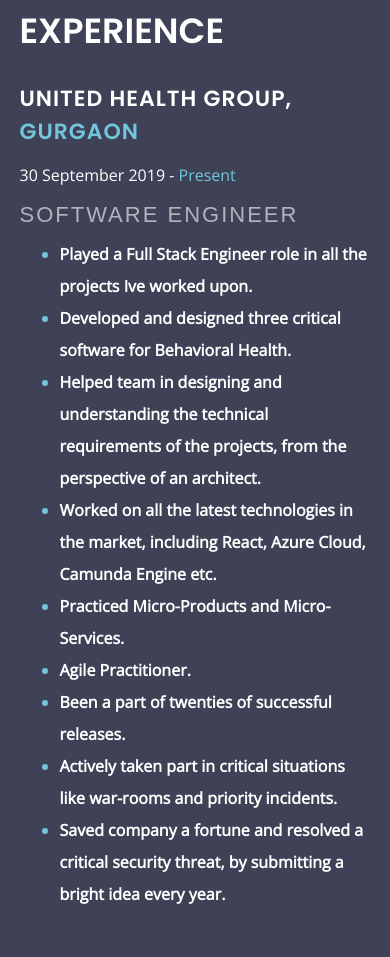
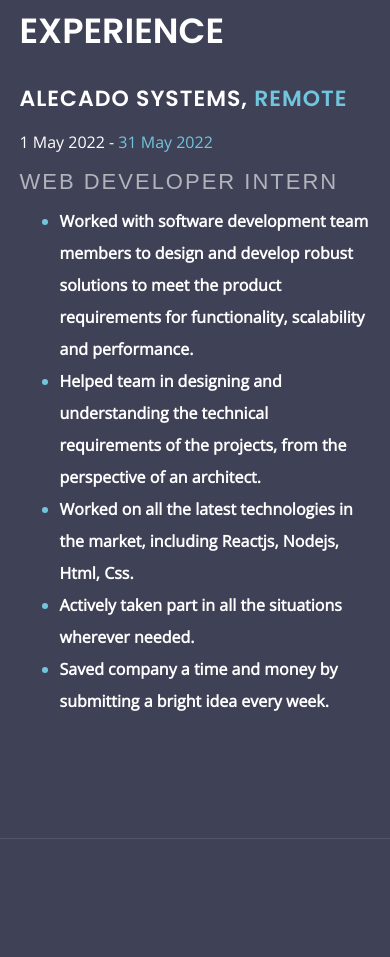
Before and after one commit to chhabranuj/resume, a Vue app: page / in a window 390 px wide. Shown: the part 1020-1977 px from the top of the page. Built offline with nearby package versions, Linux system fonts and the light colour scheme; a web font is replaced by a local one.

Commit message:
Changed the data acc. to my resume. And converted achievements into projects.

```diff
--- a/src/App.vue
+++ b/src/App.vue
@@ -10,20 +10,19 @@
       <hr class='divider'>
       <Skills class='SKILLS'/>
       <hr class='divider'>
-      <Achievements class='ACHIEVEMENTS' v-bind:content='content'/>
+      <Projects class='PROJECTS' v-bind:content='content'/>
       <hr class='divider'>
-      <Achievements class='HACKATHON' v-bind:content='contentH'/>
     </div>
   </div>
 </template>
 
 <script>
   import Header from './components/Header.vue';
+  import Skills from './components/Skills.vue';
   import AboutMe from './components/AboutMe.vue';
+  import Projects from './components/Projects.vue';
+  import Education from './components/Education.vue';
   import ProfessionalExperience from './components/ProfessionalExperience.vue';
-  import Education from './components/Education.vue';
-  import Skills from './components/Skills.vue';
-  import Achievements from './components/Achievements.vue';
 
   export default {
     name: 'App',
@@ -33,69 +32,28 @@
       ProfessionalExperience,
       Education,
       Skills,
-      Achievements,
+      Projects,
     },
     data() {
       return {
         el: '#app',
         content: {
-          title: 'achievements',
-          achievements: [
+          title: 'projects',
+          projects: [
             {
-              award: 'comman review ratings',
-              from: 'united health group',
-              year: 'September 2019 - October 2021',
-              description: 'Hold a rating of 4 Stars (2019) and a rating of 5 Stars (2020 and 2021) in yearly reviews.',
+              title: 'Pen Down On Paper',
+              url: 'https://pendownonpaper.netlify.app/',
+              year: 'January 2022',
+              description: 'Pendownonpaper is a wallpaper website.',
             },
             {
-              award: 'star & spot awards',
-              from: 'united health group',
-              year: 'September 2019 - October 2021',
-              description: 'Three times quarterly STAR award winner. Two times quarterly SPOT award winner.',
-            },
-            {
-              award: 'sustaining edge award',
-              from: 'united health group',
-              year: 'March 2021',
-              description: 'One time Sustaining Edge award winner.',
-            },
-            {
-              award: 'performnance awards',
-              from: 'united health group',
-              year: 'September 2019 - October 2021',
-              description: 'Been recognised by leaders, for providing KTs and presenting the product over the organisation (Topaz and Aquamarine awards). Countless number of bravo awards for performance, integrity and compassion.',
+              title: 'HitchDoc',
+              url: 'https://hitchdoc.netlify.app/',
+              year: 'July 2022',
+              description: 'Hitchdoc is a document saver website.',
             },
           ]
-        },
-        contentH: {
-          title: 'hackathon',
-          achievements: [
-            {
-              award: 'united health group',
-              from: 'virtual global hackathon',
-              year: 'August 2020',
-              description: 'Won Global Hackathon (presented by Optum) in year 2020 for completing a challenge in Blockchain.',
-            },
-            {
-              award: 'united health group',
-              from: 'Enterprise clinical technology hackathon',
-              year: 'December 2020',
-              description: 'Won Enterprise Clinical Platform Hackathon (presented by ECT organisation), making a product to save costs.',
-            },
-            {
-              award: 'wit-ace powered by ibm',
-              from: 'sustainability using technology',
-              year: 'June 2021',
-              description: 'Won Popular Choice Award in WIT-ACE Hackathon, presented by IBM. Secured a place in Top 20, competing with over 5000 submissions.',
-            },
-            {
-              award: 'united health group',
-              from: 'virtual global hackathon',
-              year: 'August 2021',
-              description: 'Secured Runners up position in Global Hackthon (presented by Optum) in year 2021 for completing a challenge in Augmented Reality.',
-            },
-          ]
-        },
+        }
       }
     },
     methods: {
--- a/src/components/AboutMe.vue
+++ b/src/components/AboutMe.vue
@@ -9,15 +9,15 @@
             <span style='color: #8b8b8b'> ~ </span>
             <span style='color: #71c6dd'>{{toUppercase(country)}}</span>
             <span style='color: #8b8b8b'> ~ </span>
-            <a href='tel:7217746275' style='color: white; text-decoration: none'>{{phoneNumber}}</a>
+            <a href='`${whatsapp}`' style='color: white; text-decoration: none'>{{phoneNumber}}</a>
             <span style='color: #8b8b8b'> ~ </span>
-            <a href='mailto:anujchhabra.work@gmail.com' style='color: #71c6dd; text-decoration: none'>{{toUppercase(email)}}</a>
+            <a href='`${mail}`' style='color: #71c6dd; text-decoration: none'>{{toUppercase(email)}}</a>
         </div>
         <p class='about'>{{about}}</p>
         <div class='externalLinks'>
             <a :href='`${github}`' target="_blank"><md-icon class='fa fa-github link'></md-icon></a>
             <a :href='`${linkedin}`' target="_blank"><md-icon class='fa fa-linkedin link' style='color:#71c6dd'></md-icon></a>
-            <a :href='`${website}`' target="_blank"><md-icon class='fa fa-globe link'></md-icon></a>
+            <a :href='`${mail}`' target="_blank"><md-icon class='fa fa-envelope link'></md-icon></a>
             <a :href='`${whatsapp}`' target="_blank"><md-icon class='fa fa-whatsapp link' style='color:#71c6dd'></md-icon></a>
         </div>
     </div>
@@ -38,7 +38,7 @@
                 about: 'Experienced software engineer with a passion for developing innovative programs that expedite the efficiency and effectiveness of organisational success. Well-versed in technology and writing code to create systems that are reliable and user-friendly. \n Confident communicator, strategic thinker, and innovative creator to develop software that is customised to meet a company’s organisational needs, highlight their core competencies, and further their success.',
                 github:'https://github.com/chhabranuj',
                 linkedin: 'https://www.linkedin.com/in/anuj-chhabra-b0b2a422a',
-                website: 'https://pendownonpaper.netlify.app',
+                mail: 'mailto:anujchhabra.work@gmail.com',
                 whatsapp: 'https://wa.me/+917217746275',
                 toUppercase(value) {
                     return value.toUpperCase();
--- a/src/components/Education.vue
+++ b/src/components/Education.vue
@@ -18,8 +18,8 @@
                 collegeName: 'delhi technical campus',
                 universityName: 'ggsipu',
                 state: 'delhi',
-                startingYear: '2015',
-                finalYear: '2019',
+                startingYear: '2020',
+                finalYear: '2024',
                 degree: 'bachelor of technology in computer science',
                 about: 'BTech CSE is a 4 year UG course that studies practical and theoretical knowledge of computer hardware and software. This course lays emphasis on the basics of computer programming and networking while also comprising a plethora of topics.',
                 toUppercase(value) {
--- a/src/components/Header.vue
+++ b/src/components/Header.vue
@@ -25,7 +25,7 @@
                 clicked: 'ABOUT ME',
                 firstName: 'Anuj',
                 lastName: 'Chhabra',
-                content: ['ABOUT ME', 'PROFESSIONAL \n EXPERIENCE', 'EDUCATION', 'SKILLS', 'ACHIEVEMENTS', 'HACKATHON'],
+                content: ['ABOUT ME', 'PROFESSIONAL \n EXPERIENCE', 'EDUCATION', 'SKILLS', 'PROJECTS'],
                 menuIsOpen: false,
             }
         },
--- a/src/components/ProfessionalExperience.vue
+++ b/src/components/ProfessionalExperience.vue
@@ -3,7 +3,7 @@
         <p class='title'><span style='color: #71c6dd'>PROFESSIONAL</span> EXPERIENCE</p>
         <div class='companyAndJoiningDate'>
             <p class='companyName'>{{toUppercase(companyName)}}, <span style='color: #71c6dd'>{{toUppercase(place)}}</span></p>
-            <p class='joiningDate'>{{joiningDate}} - <span style='color: #71c6dd'>Present</span></p>
+            <p class='joiningDate'>{{joiningDate}} - <span style='color: #71c6dd'>{{endingDate}}</span></p>
         </div>
         <p class='designation'>{{toUppercase(designation)}}</p>
         <ul class='work'>
@@ -17,19 +17,17 @@
         name: 'ProfessionalExperience',
         data() {
             return {
-                companyName: 'United Health Group',
-                place: 'Gurgaon',
-                joiningDate: '30 September 2019',
-                designation: 'Software Engineer',
-                work: ['Played a Full Stack Engineer role in all the projects Ive worked upon.',
-                        'Developed and designed three critical software for Behavioral Health.',
-                        'Helped team in designing and understanding the technical requirements of the projects, from the perspective of an architect.',
-                        'Worked on all the latest technologies in the market, including React, Azure Cloud, Camunda Engine etc.',
-                        'Practiced Micro-Products and Micro-Services.',
-                        'Agile Practitioner.',
-                        'Been a part of twenties of successful releases.',
-                        'Actively taken part in critical situations like war-rooms and priority incidents.',
-                        'Saved company a fortune and resolved a critical security threat, by submitting a bright idea every year.'
+                companyName: 'Alecado Systems',
+                place: 'Remote',
+                joiningDate: '1 May 2022',
+                endingDate: '31 May 2022',
+                designation: 'Web Developer Intern',
+                work: [
+                    'Worked with software development team members to design and develop robust solutions to meet the product requirements for functionality, scalability and performance.',
+                    'Helped team in designing and understanding the technical requirements of the projects, from the perspective of an architect.',
+                    'Worked on all the latest technologies in the market, including Reactjs, Nodejs, Html, Css.',
+                    'Actively taken part in all the situations wherever needed.',
+                    'Saved company a time and money by submitting a bright idea every week.',
                 ],
             }
         },
--- a/src/components/Skills.vue
+++ b/src/components/Skills.vue
@@ -21,11 +21,10 @@
         name: 'Skills',
         data() {
             return {
-                technologies: ['React JS', 'Angular JS', 'Spring Framework', 'Node.js', 'Python', 'Android Studio Native', 'Flutter', 'GraphQL', 'SQL', 'PostgreSQL', 'AWS', 'Azure Cloud', 'Google Cloud Platform', 'IBM Cloud'],
+                technologies: ['React JS', 'Angular JS', 'Node.js', 'Vue JS', 'Next JS', 'GraphQL', 'MongoDB', 'AWS', 'Pyhton', 'Java', 'Javascript'],
                 workflow: ['Get the product details from the client.',
                             'Develop & Design the Product.',
-                            'Work arounds for in-change.',
-                            'Agile Development & Scrum'
+                            'Work arounds for in-change.'
                 ],
             }
         }
```
Also changed, not shown: src/components/Projects.vue (renamed from src/components/Achievements.vue, +25 -25 lines).
